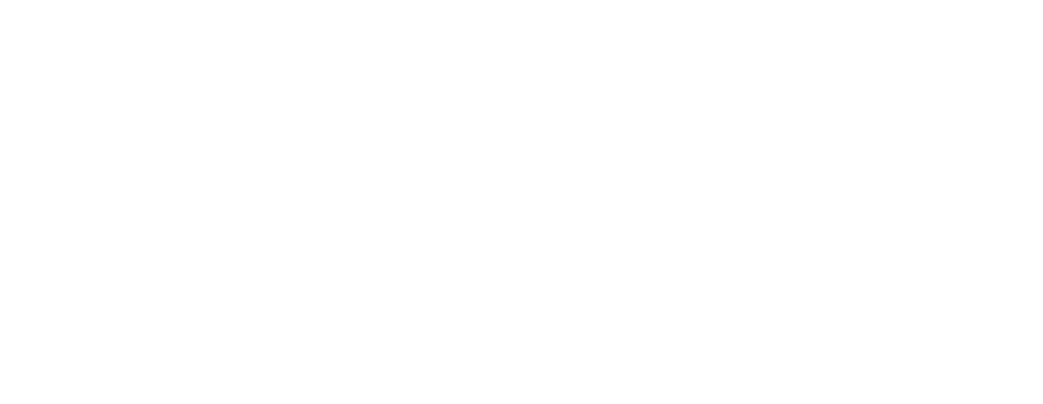
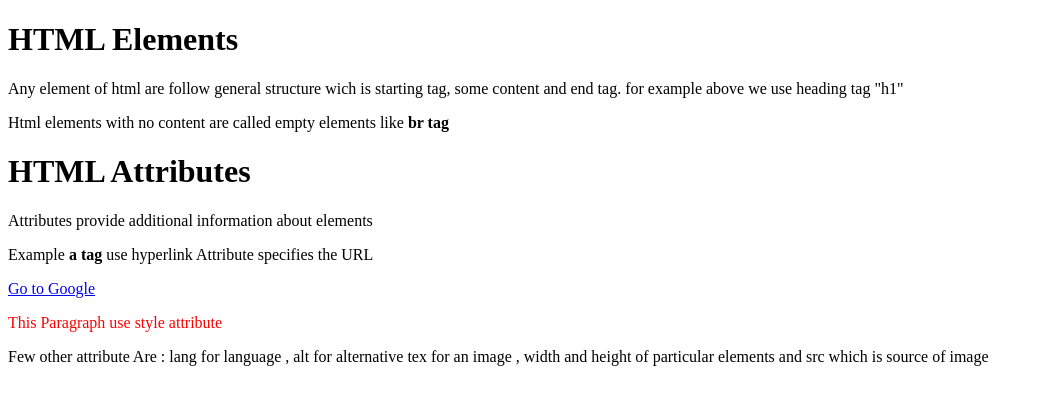
Before and after one commit to vipul832/Html_and_css_learning, a plain HTML site: page index.html in a window 1280 px wide. Shown: the whole page, without its empty margins (0-1043 px from the left). Drawn offline with Linux system fonts and the light colour scheme.

Commit message:
HTML elements and attributes

```diff
--- a/index.html
+++ b/index.html
@@ -1,12 +1,21 @@
 <!DOCTYPE html>
-<html lang="en">
+<html lang="en"> <!--Root Element-->
 <head>
     <meta charset="UTF-8">
     <meta http-equiv="X-UA-Compatible" content="IE=edge">
     <meta name="viewport" content="width=device-width, initial-scale=1.0">
     <title>Document</title>
 </head>
-<body>
-
+<body> <!--Defines the Documents's body-->
+    <h1>HTML Elements</h1>
+    <p>Any element of html are follow general structure wich is starting tag, some content and end tag. for example above we use heading tag "h1"</p>
+    <p>Html elements with no content are called empty elements like <b>br tag</b></p>
+     <!--Attribues-->
+    <h1>HTML Attributes</h1>
+    <p>Attributes provide additional information about elements</p>
+    <p>Example <b>a tag</b> use hyperlink Attribute specifies the URL</p>
+    <a href="https://www.google.com" target="_blank"> Go to Google </a>
+    <p style="color:red;"> This Paragraph use style attribute</p>
+    <p>Few other attribute Are : lang for language , alt for alternative tex for an image , width and height of particular elements and src which is source of image</p>
 </body>
 </html>
```
